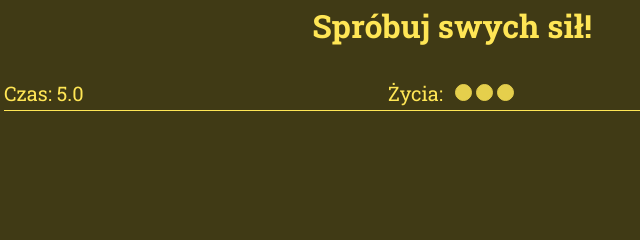
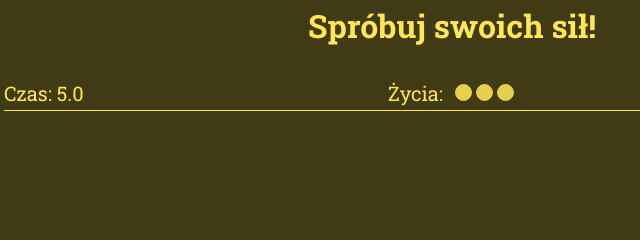
Before and after one commit to NilmergOmino/czlowiek-zolc, a plain HTML site: page index.html in a window 1280 px wide. Shown: the top 240 px of the page, 188-828 px from the left. Drawn offline with Linux system fonts and the light colour scheme.

Commit message:
title changed

```diff
--- a/index.html
+++ b/index.html
@@ -10,7 +10,7 @@
 </head>
 <body>
     <header class="header">
-        <h1 class="heading">Spróbuj swych sił!</h1>
+        <h1 class="heading">Spróbuj swoich sił!</h1>
     </header>
     <main class="main">
         <div class="game-stats">
```
